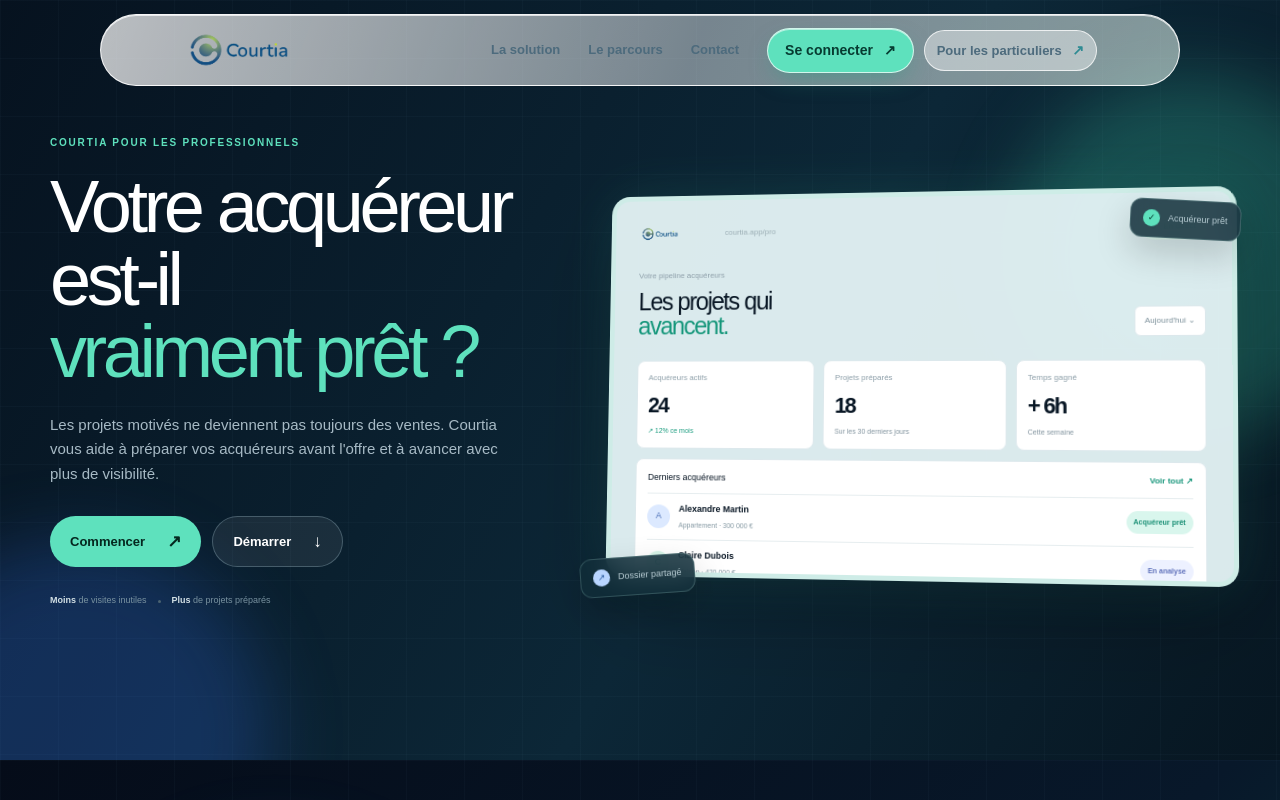
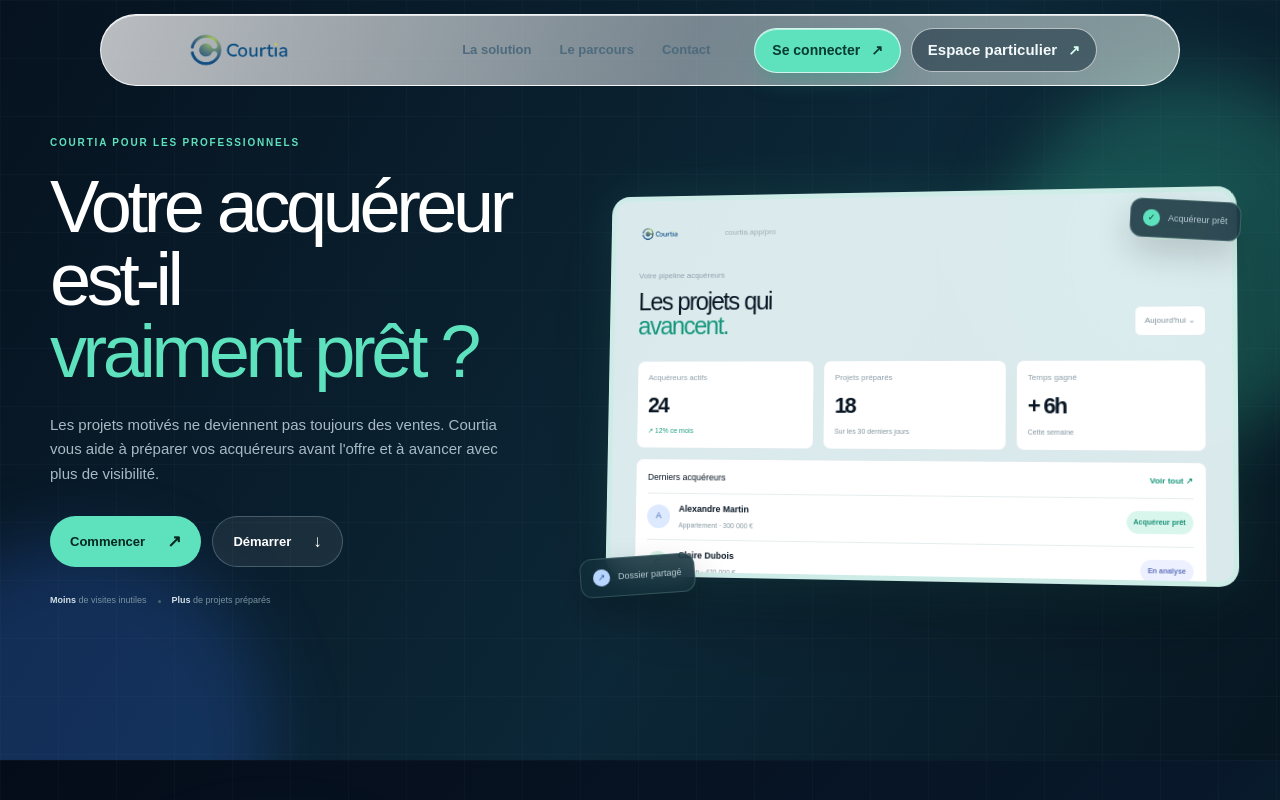
Before and after one commit to Courtia/courtia-site, a Next.js app: page /professionnels in a window 1280 px wide. Shown: the top 800 px of the page. Built offline with nearby package versions, Linux system fonts and the light colour scheme.

Commit message:
Clarifier le lien vers l espace particulier

```diff
--- a/app/globals.css
+++ b/app/globals.css
@@ -991,18 +991,18 @@
   white-space:nowrap;
 }
 .pro-page .pro-back {
-  background:rgba(255,255,255,.42);
-  border:1px solid rgba(255,255,255,.75);
+  background:rgba(7,32,47,.48);
+  border:1px solid rgba(255,255,255,.62);
   border-radius:100px;
-  color:#4d6b7d;
+  color:#f5fbfd;
   flex:0 0 auto;
-  font-size:13px;
-  font-weight:600;
-  padding:9px 12px;
+  font-size:15px;
+  font-weight:700;
+  padding:10px 16px;
   white-space:nowrap;
 }
-.pro-page .pro-topbar-actions { flex:0 0 auto; }
-.pro-page .pro-back span { color:#2e8b93; }
+.pro-page .pro-topbar-actions { flex:0 0 auto; margin-left:16px; }
+.pro-page .pro-back span { color:#d9fff2; }
 
 /* Keep both header actions compact and on one line at every desktop width. */
 .pro-page .pro-topbar .pro-topbar-actions .pro-login,
--- a/app/professionnels/page.tsx
+++ b/app/professionnels/page.tsx
@@ -74,7 +74,7 @@
         <nav><a href="#pro-feature">La solution</a><a href="#parcours">Le parcours</a><a href="#contact">Contact</a></nav>
         <div className="pro-topbar-actions">
           <a className="pro-login" href={COURTIA_PRO_URL}>Se connecter <span>↗</span></a>
-          <a className="pro-back" href="/">Pour les particuliers <span>↗</span></a>
+          <a className="pro-back" href="/">Espace particulier <span>↗</span></a>
         </div>
       </header>
 
```
